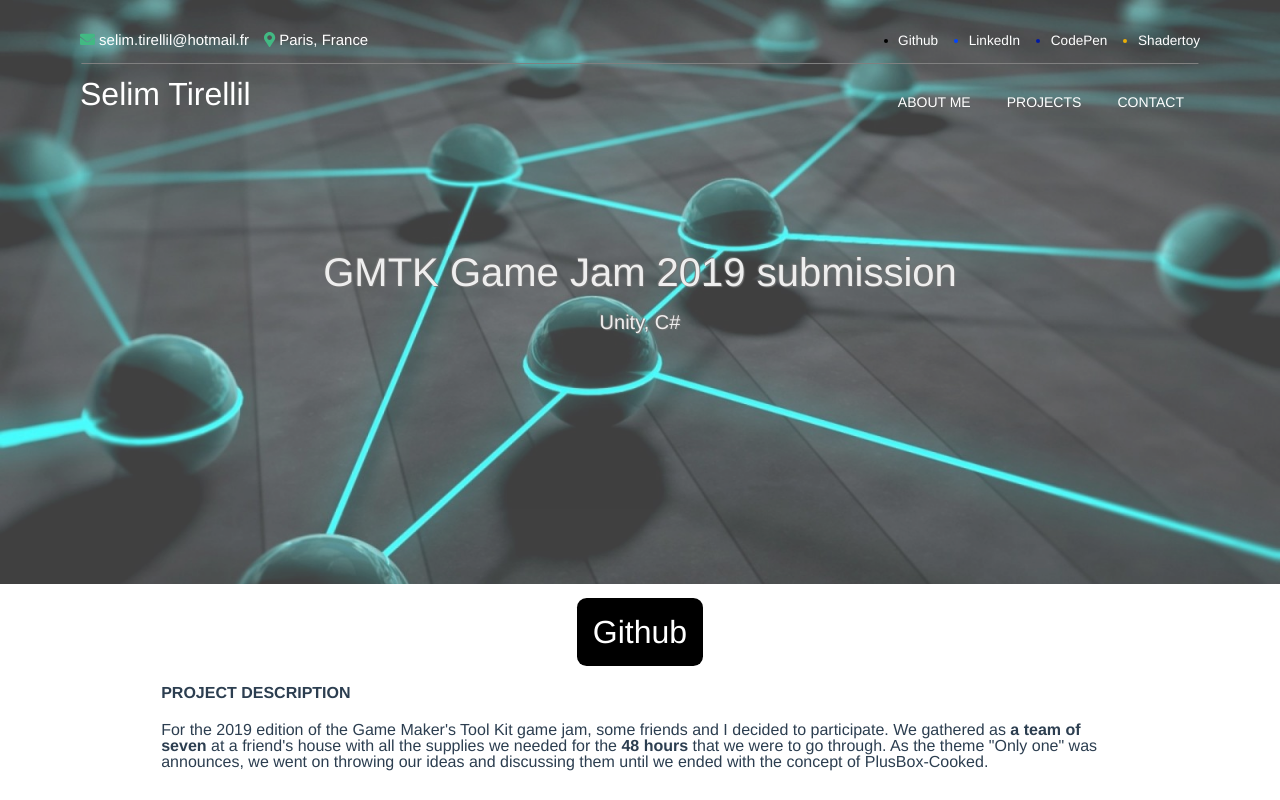
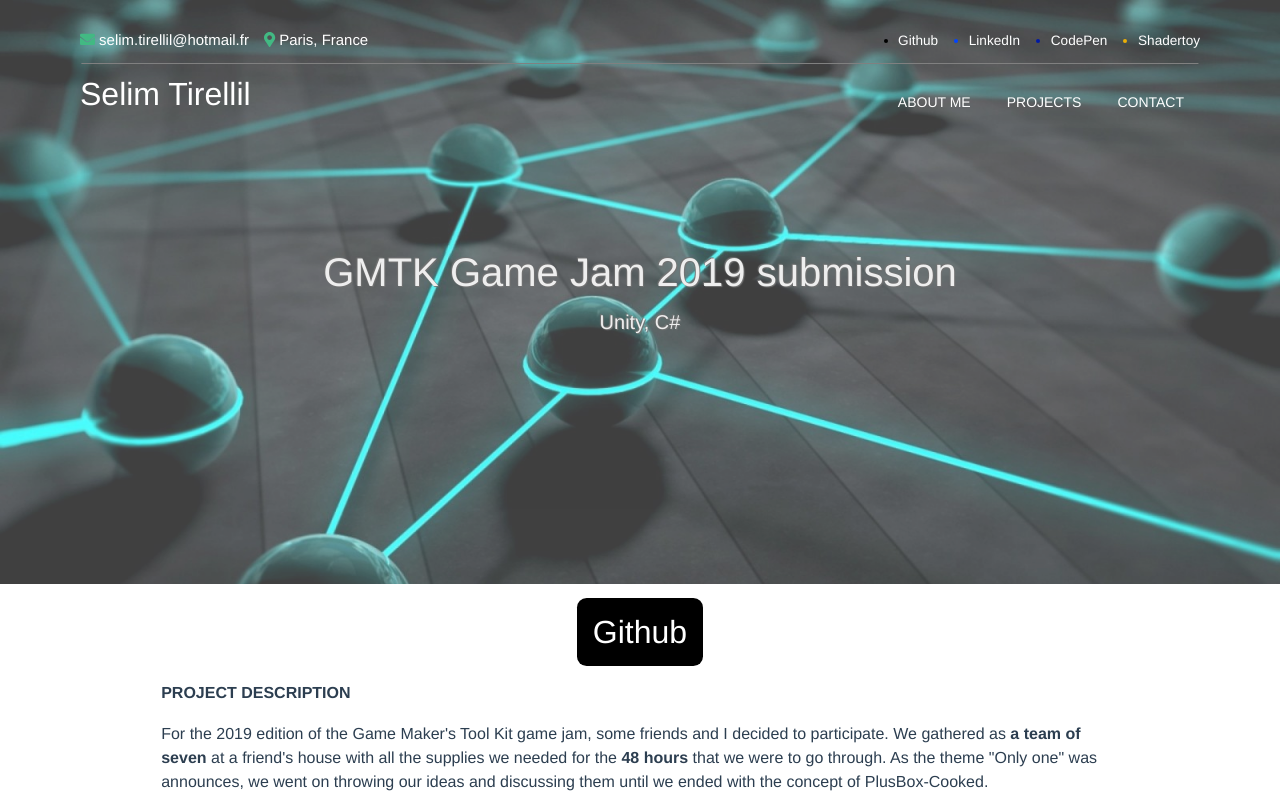
Before and after one commit to selimbat/tirellil-com, a Vue app: page /#/projects/gmtk-2019 in a window 1280 px wide. Shown: the top 800 px of the page. Built offline with nearby package versions, Linux system fonts and the light colour scheme.

Commit message:
fix article styling (line height and section title padding

```diff
--- a/src/components/ArticleSection.vue
+++ b/src/components/ArticleSection.vue
@@ -186,15 +186,22 @@
 <style lang="scss" scoped>
   .article-section {
     text-align: left;
-  }
-  .article-section > h5,
-  .article-section > p,
-  .article-section > div {
-    margin: 1.3rem 0;
+    & > h5,
+    & > p,
+    & > div {
+      margin: 1.3rem 0;
+    }
+    & > p {
+      line-height: 150%;
+    }
   }
 
   section:not(:first-of-type) > .article-section > h5 {
     margin-top: 2.5rem;
+  }
+
+  .sub-sections-container > section > .article-section > h5 {
+    margin: 1.3rem 0;
   }
 
   .article-section > h5 {
```
